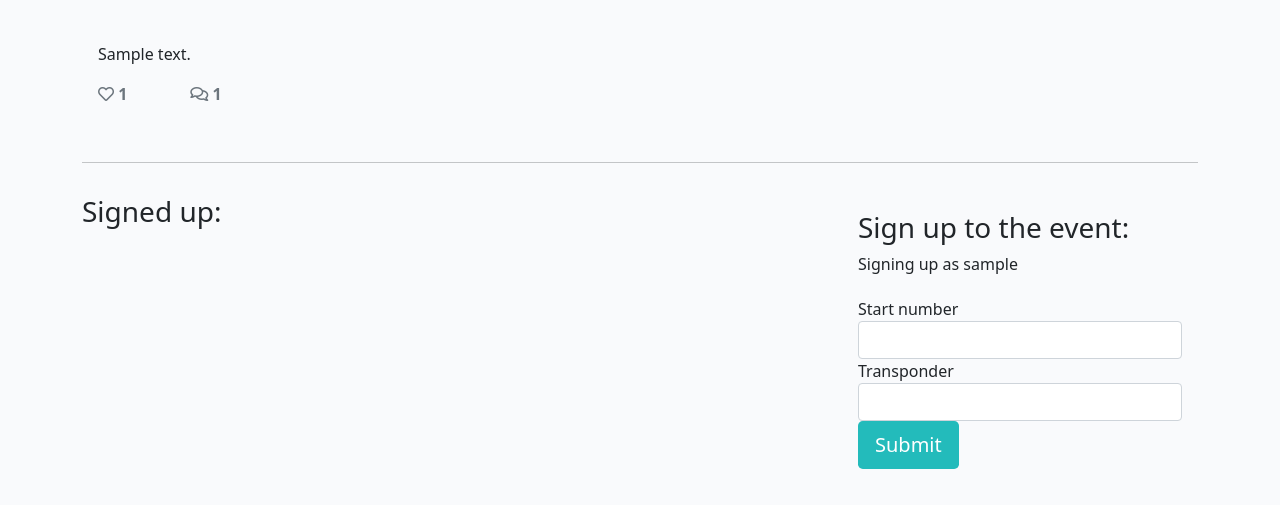
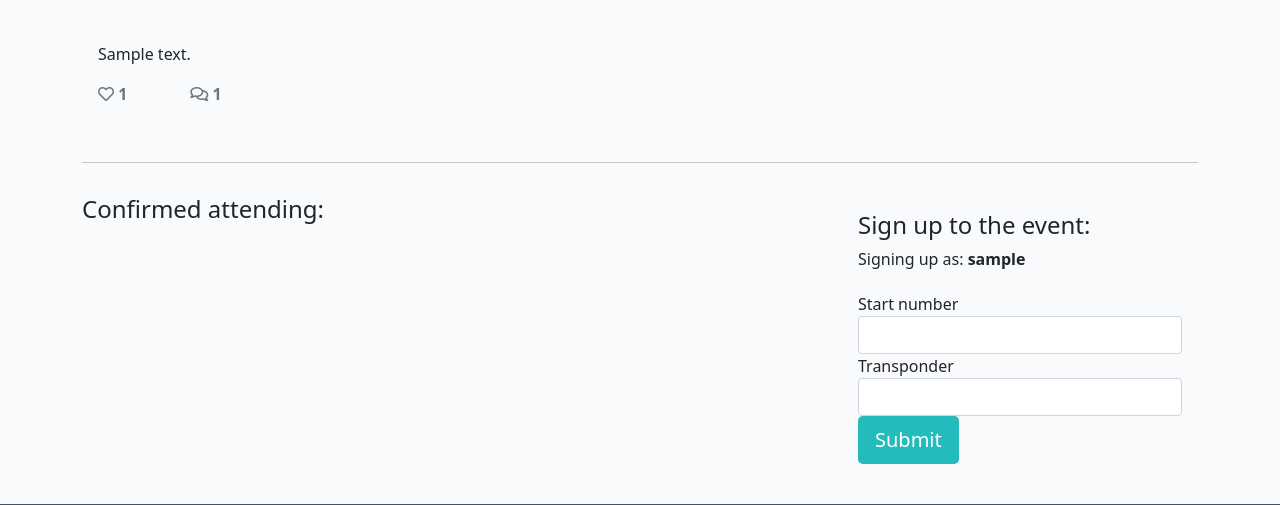
Before and after one commit to RobertAhlin/emx, a Django app: a page that uses templates/event_detail.html in a window 1280 px wide. Shown: the part 330-835 px from the top of the page. Run offline with Django 3.2, Linux system fonts and the light colour scheme; a user stored in the database is signed in; tables that the repository leaves empty hold one stand-in row (values such as "Sample post"); some libraries are stand-ins or nearby versions.

Commit message:
Changed some vocabulary on event_detail page

```diff
--- a/templates/event_detail.html
+++ b/templates/event_detail.html
@@ -56,7 +56,7 @@
     </div>
     <div class="row">
         <div class="col-md-8 card mb-4  mt-3 ">
-            <h3>Signed up:</h3>
+            <h4>Confirmed attending:</h4>
             <div class="card-body">
                 <!-- We want a for loop inside the tags to iterate through each comment in comments -->
                 {% for sign_up in sign_ups %}</form> %}
@@ -80,8 +80,8 @@
             <div class="card-body">
                 <!-- Sign up form -->
                 {% if user.is_authenticated %}
-                <h3>Sign up to the event:</h3>
-                <p>Signing up as {{ user.username }}</p>
+                <h4>Sign up to the event:</h4>
+                <p>Signing up as: <strong>{{ user.username }}</strong></p>
                 <form method="post" style="margin-top: 1.3em;">
                     {{ sign_up_form | crispy }}
                     {% csrf_token %}
```
